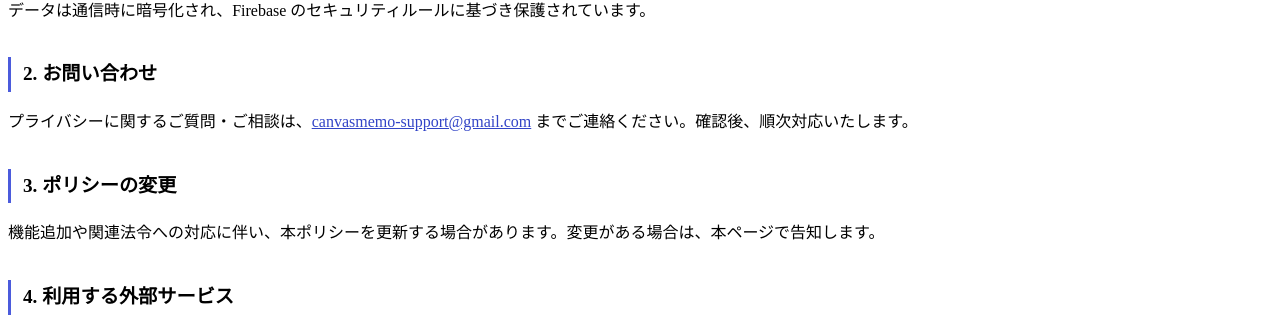
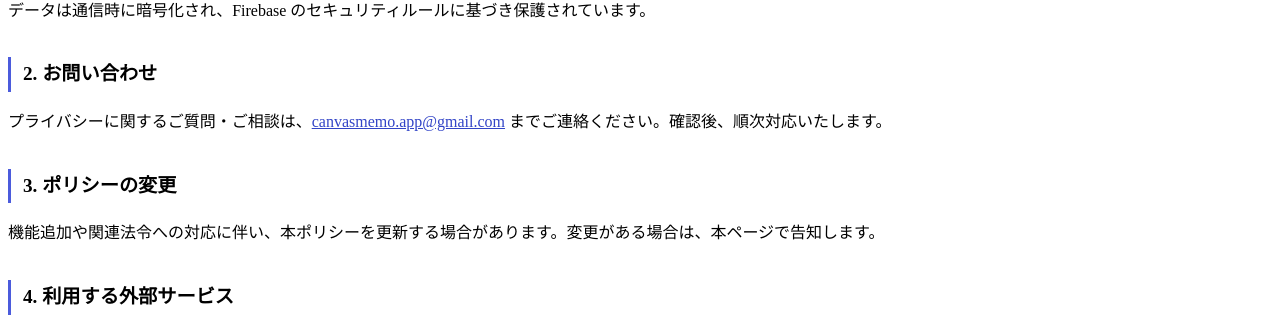
Before and after one commit to macha1316/beautiful-jekyll-master, a Jekyll site: the page privacy-policy/canvas-memo.html, which Jekyll copies as it is, in a window 1280 px wide. Shown: the part 830-1147 px from the top of the page. Built offline with Jekyll 4.4.1, drawn with Linux system fonts in a browser that asks for light colours.

Commit message:
add: メールアドレス修正

```diff
--- a/privacy-policy/canvas-memo.html
+++ b/privacy-policy/canvas-memo.html
@@ -101,8 +101,8 @@
     <h2>2. お問い合わせ</h2>
     <p>
       プライバシーに関するご質問・ご相談は、<a
-        href="mailto:canvasmemo-support@gmail.com"
-        >canvasmemo-support@gmail.com</a
+        href="mailto:canvasmemo.app@gmail.com"
+        >canvasmemo.app@gmail.com</a
       >
       までご連絡ください。確認後、順次対応いたします。
     </p>
--- a/support-url/canvas-memo.html
+++ b/support-url/canvas-memo.html
@@ -48,9 +48,7 @@
     <strong>メールサポート</strong>
     <p>
       サポート専用メールアドレス:
-      <a href="mailto:canvasmemo-support@gmail.com"
-        >canvasmemo-support@gmail.com</a
-      >
+      <a href="mailto:canvasmemo.app@gmail.com">canvasmemo.app@gmail.com</a>
     </p>
     <ul>
       <li>アプリ名とご利用端末（機種名・OSバージョン）をご記載ください。</li>
--- a/terms-of-use/canvas-memo.html
+++ b/terms-of-use/canvas-memo.html
@@ -152,9 +152,7 @@
     <p>事業者名: Taiyou App</p>
     <p>
       連絡先:
-      <a href="mailto:canvasmemo-support@gmail.com"
-        >canvasmemo-support@gmail.com</a
-      >
+      <a href="mailto:canvasmemo.app@gmail.com">canvasmemo.app@gmail.com</a>
     </p>
   </div>
 </div>
```
